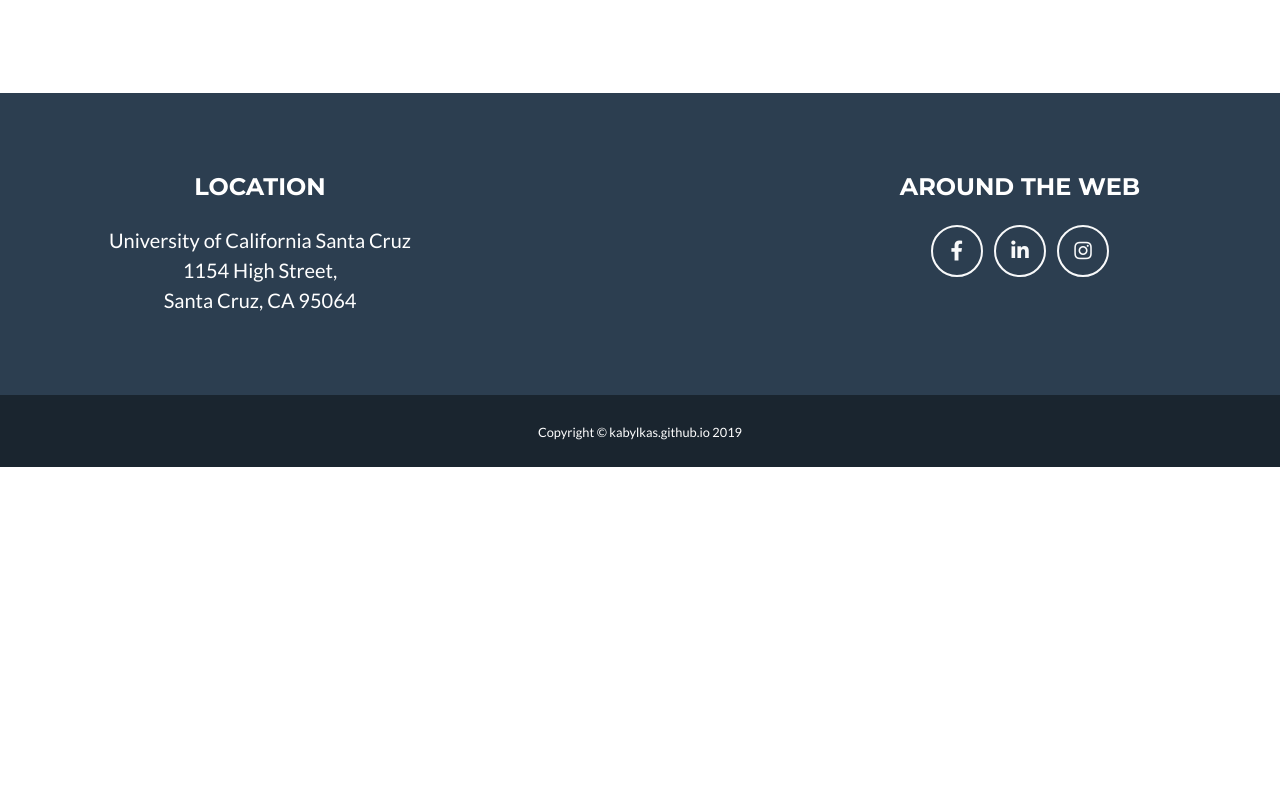
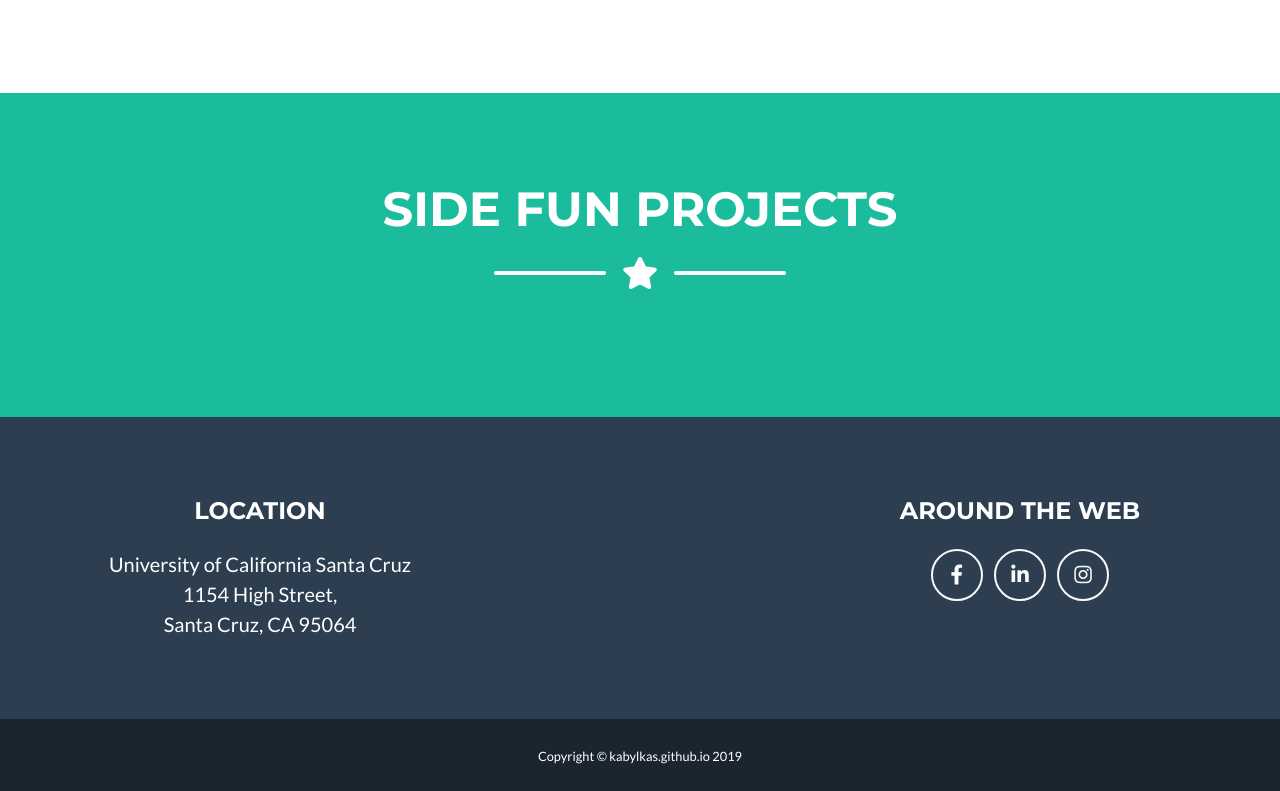
Before and after one commit to kabylkas/p, a website with bundled scripts: page index.html in a window 1280 px wide. Shown: the part 4822-5613 px from the top of the page. Before the commit the page ends 5289 px from the top, so only its background shows below. Built offline with nearby package versions, Linux system fonts and the light colour scheme.

Commit message:
added projects section

```diff
--- a/index.html
+++ b/index.html
@@ -177,6 +177,7 @@
 
     </div>
   </section>
+
   <!-- Resume Download Section -->
   <section class="page-section bg-primary text-white mb-0" id="resume">
     <div class="container">
@@ -374,6 +375,32 @@
 
   </section>
 
+  <!-- Projects Section -->
+  <section class="page-section bg-primary text-white mb-0" id="resume">
+    <div class="container">
+
+      <!-- About Section Heading -->
+      <h2 class="page-section-heading text-center text-uppercase text-white">Side Fun Projects</h2>
+
+      <!-- Icon Divider -->
+      <div class="divider-custom divider-light">
+        <div class="divider-custom-line"></div>
+        <div class="divider-custom-icon">
+          <i class="fas fa-star"></i>
+        </div>
+        <div class="divider-custom-line"></div>
+      </div>
+
+      <!-- About Section Content -->
+      <div class="row">
+        <div class="col-lg-6 ml-auto">
+        </div>
+        <div class="col-lg-6 ml-auto">
+        </div>
+      </div>
+
+    </div>
+  </section>
   <!-- Footer -->
   <footer class="footer text-center">
     <div class="container">
```
